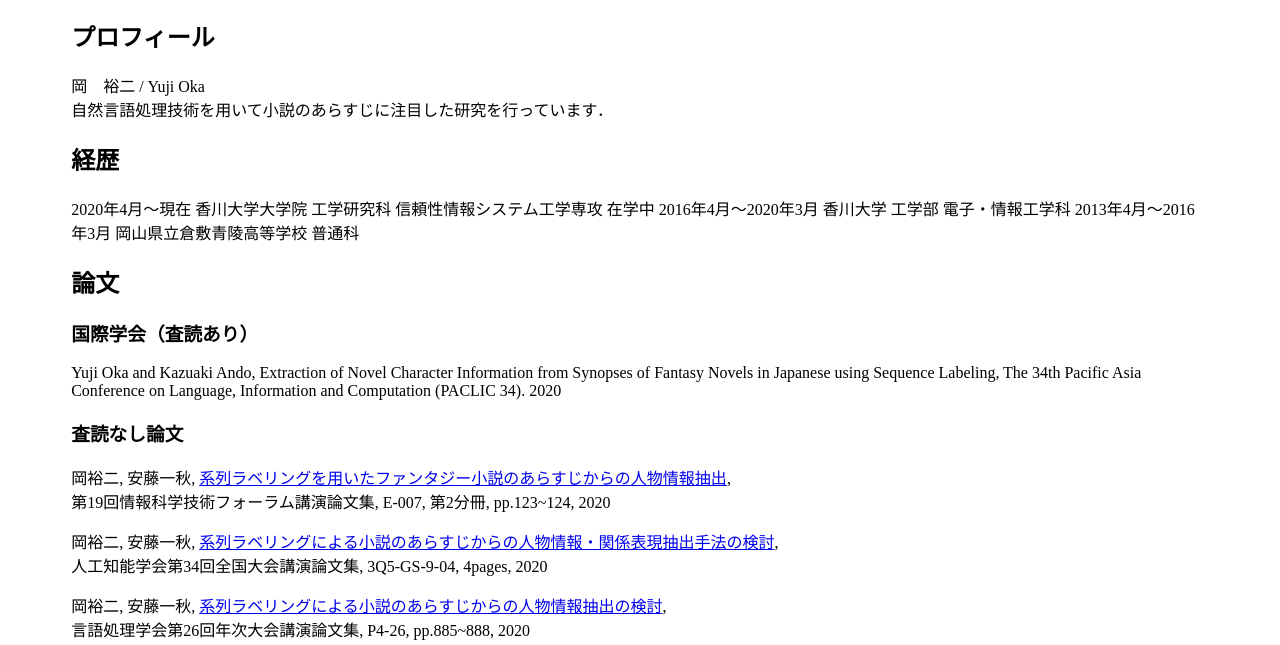
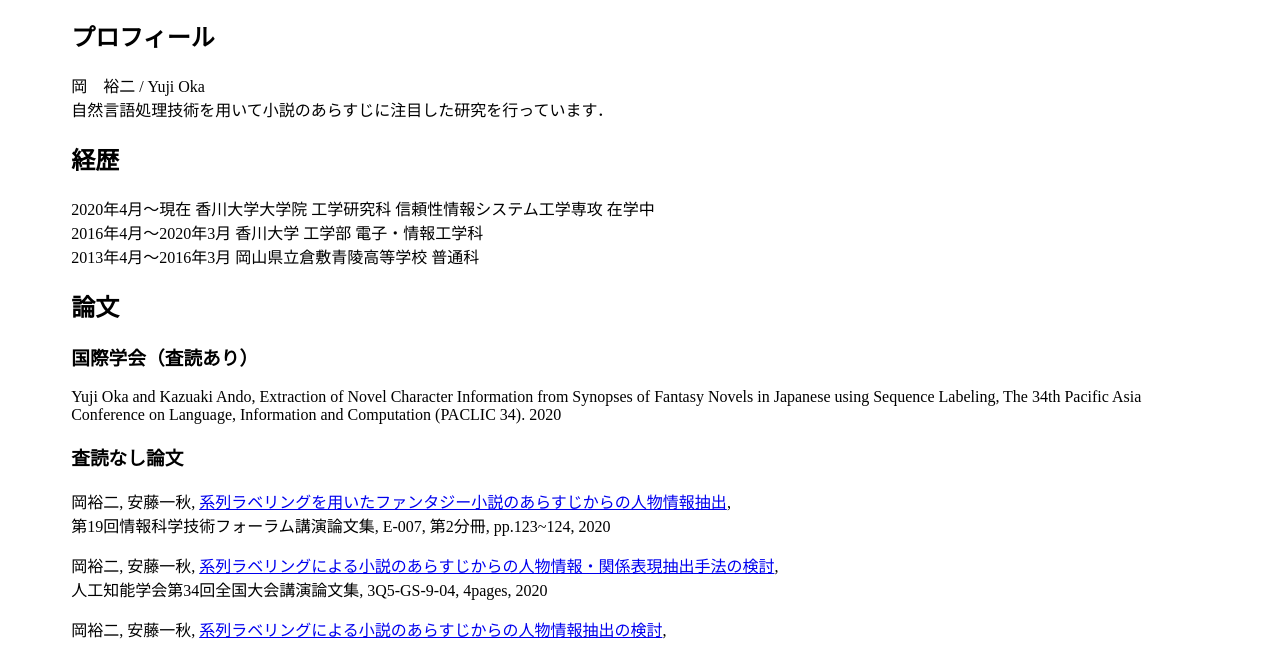
Before and after one commit to YujiOka/YujiOka.github.io, a plain HTML site: page index.html in a window 1280 px wide. Shown: the part 125-770 px from the top of the page. Drawn offline with Linux system fonts and the light colour scheme.

Commit message:
br抜けを改善

```diff
--- a/index.html
+++ b/index.html
@@ -21,8 +21,8 @@
                 経歴
             </h2>
             <p>
-                2020年4月〜現在 香川大学大学院 工学研究科 信頼性情報システム工学専攻 在学中
-                2016年4月〜2020年3月 香川大学 工学部 電子・情報工学科
+                2020年4月〜現在 香川大学大学院 工学研究科 信頼性情報システム工学専攻 在学中<br>
+                2016年4月〜2020年3月 香川大学 工学部 電子・情報工学科<br>
                 2013年4月〜2016年3月 岡山県立倉敷青陵高等学校 普通科
             </p>
             <h2>
```
